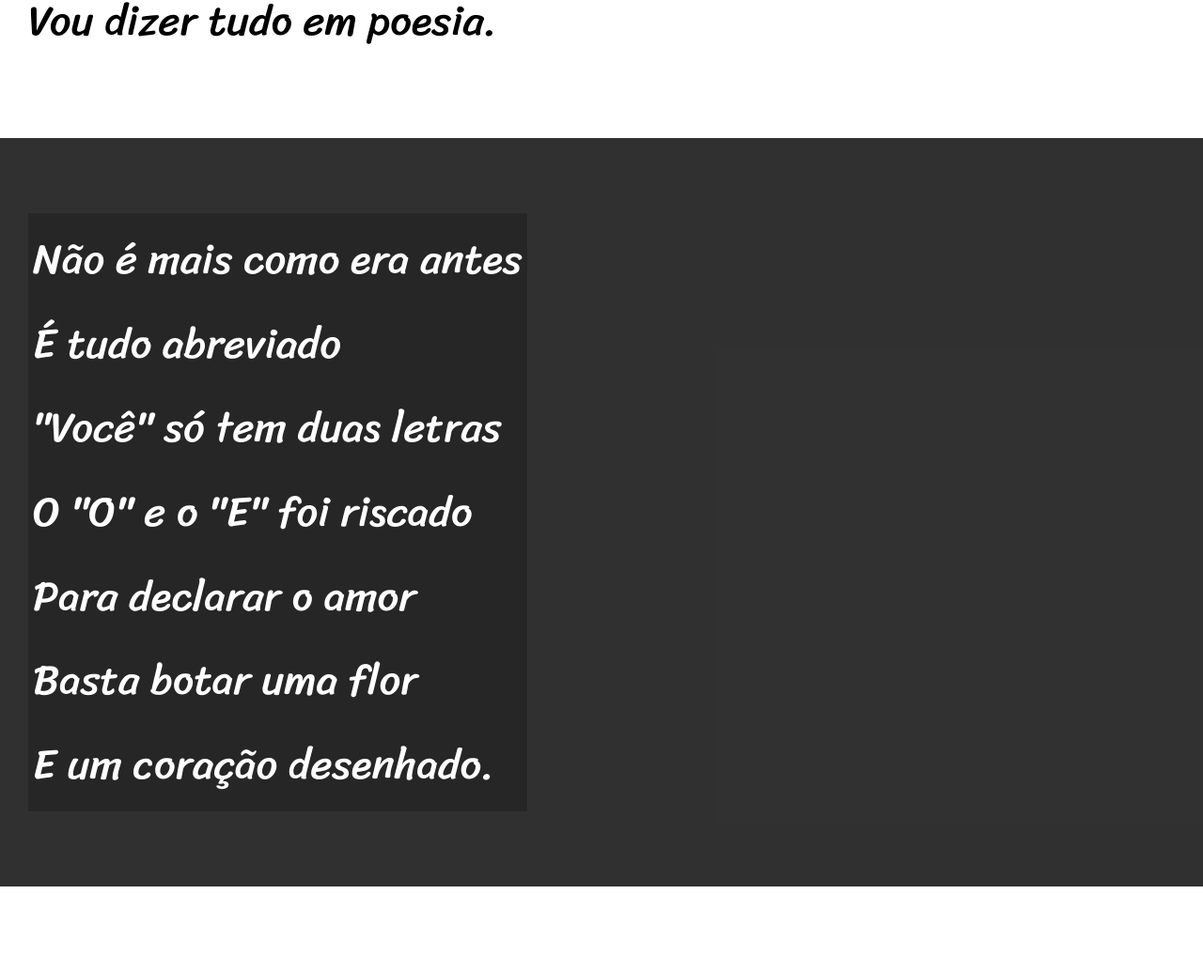
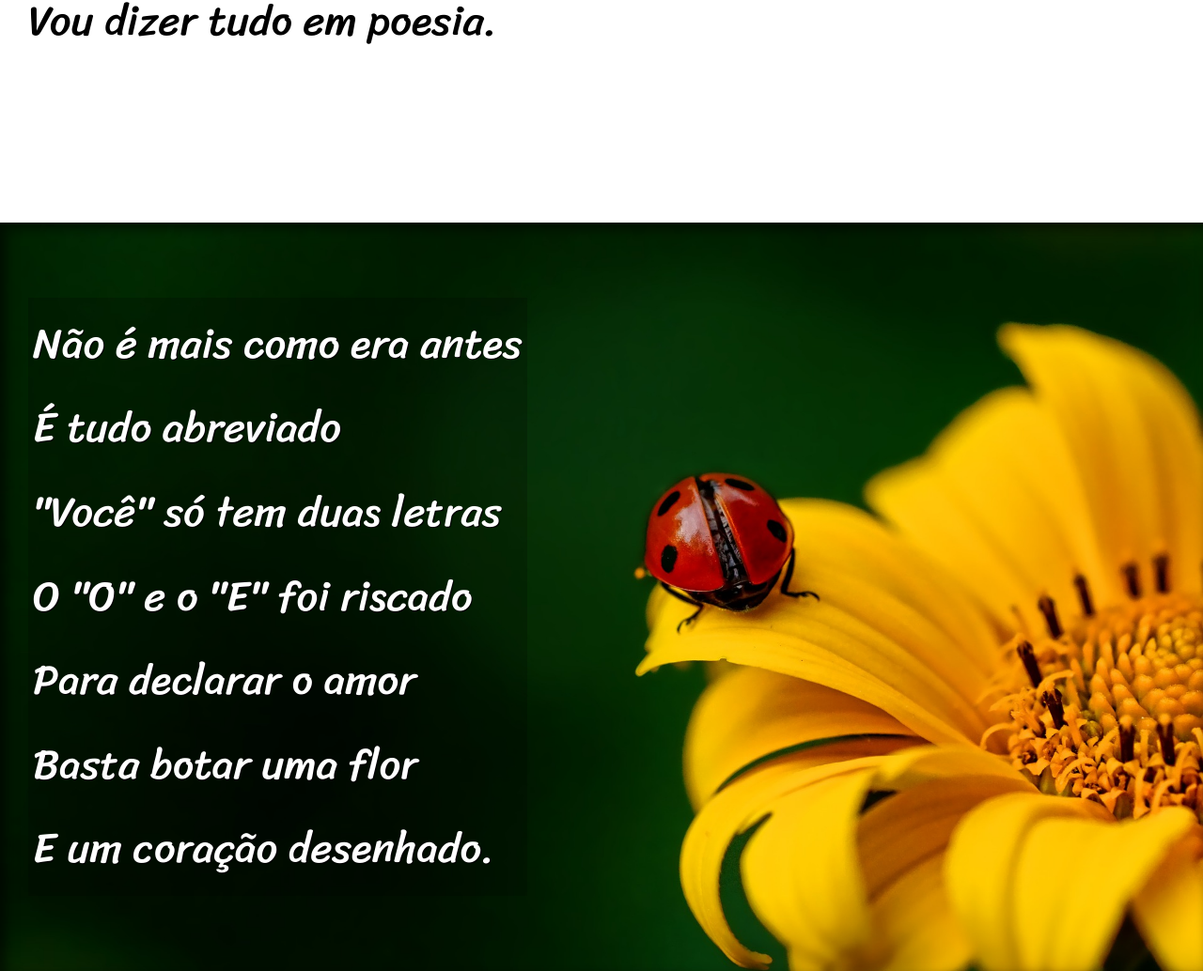
Before and after one commit to LuisGust-dev/html-css, a plain HTML site: page Desafios/desafio 01/index.html in a window 1280 px wide. Shown: the part 900-1934 px from the top of the page at 94% size. Drawn offline with Linux system fonts and the light colour scheme.

Commit message:
fechamento do desafio 01

```diff
--- a/Desafios/desafio 01/index.html
+++ b/Desafios/desafio 01/index.html
@@ -27,7 +27,7 @@
 
 
 
-    <section class="imagem">
+    <section class="imagem" id="image01">
         <p>
             Não é mais como era antes <br>
             É tudo abreviado <br>
@@ -65,7 +65,7 @@
 
 
 
-    <section class="imagem">
+    <section class="imagem" id="image02">
         <p>
             Tenho saudade das cartas <br>
             Escritas com a própria mão <br>
--- a/Desafios/desafio 01/style.css
+++ b/Desafios/desafio 01/style.css
@@ -68,15 +68,40 @@ section.normal{
 section.imagem{
     background-color:rgba(26, 25, 25, 0.836);
     color: white;
+    box-shadow: inset 6px 6px 13px 0px rgba(0, 0, 0, 0.616);
+    background-attachment: fixed;
 }
 
 section.imagem > p{
     display: inline-block;
     padding: 5px;
     background-color: rgba(0, 0, 0, 0.199);
+    text-shadow: 1px 1px 0px black;
+
+}
+
+
+section > p{
+    padding-bottom: 2em;
+}
+
+section#image01{
+    background-image: url(imagens/background001.jpg);
+    background-position: right center;
+    background-size: cover;
+
 
 
 }
+
+section#image02{
+    background-image: url(imagens/background002.jpg);
+    background-size: cover;
+}
+
+
+
+
 
 footer{
     background-color: black;
```
